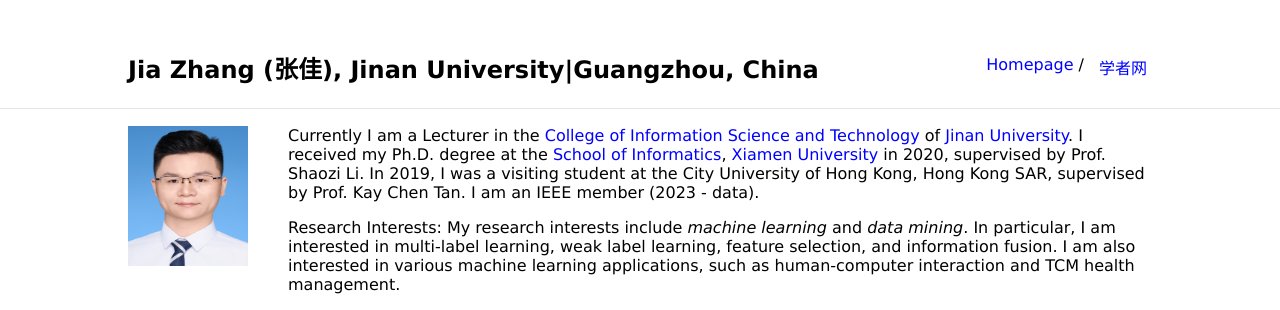
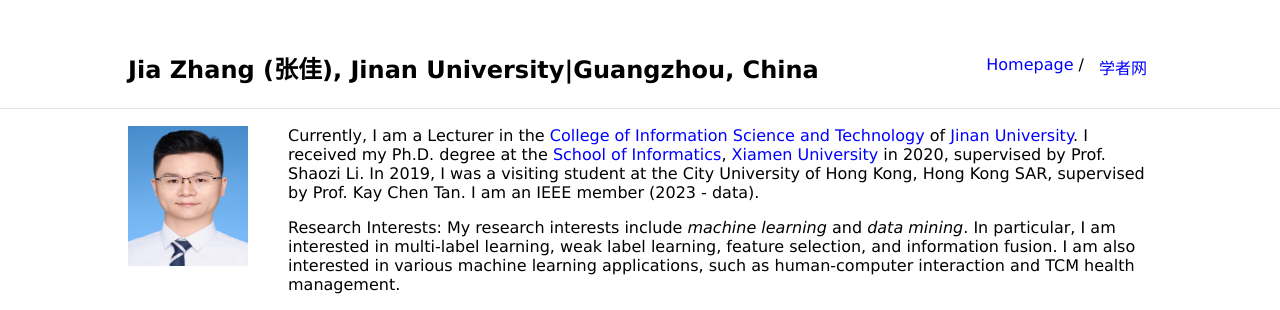
Before and after one commit to jiazhang-ml/jiazhang-ml.github.io, a Jekyll site: the page built from index.md, in a window 1280 px wide. Shown: the top 310 px of the page. Built offline with Jekyll 4.4.1, drawn with Linux system fonts in a browser that asks for light colours.

```diff
--- a/index.md
+++ b/index.md
@@ -5,7 +5,7 @@ layout: default
 
 <img class="profile-picture" src="jiazhang.jpg">
 
-Currently I am a Lecturer in the [College of Information Science and Technology](https://xxxy.jnu.edu.cn/main.htm) of [Jinan University](https://www.jnu.edu.cn/). I received my Ph.D. degree at the [School of Informatics](https://informatics.xmu.edu.cn/), [Xiamen University](https://www.xmu.edu.cn/) in 2020, supervised by Prof. Shaozi Li. In 2019, I was a visiting student at the City University of Hong Kong, Hong Kong SAR, supervised by Prof. Kay Chen Tan. I am an IEEE member (2023 - data).
+Currently, I am a Lecturer in the [College of Information Science and Technology](https://xxxy.jnu.edu.cn/main.htm) of [Jinan University](https://www.jnu.edu.cn/). I received my Ph.D. degree at the [School of Informatics](https://informatics.xmu.edu.cn/), [Xiamen University](https://www.xmu.edu.cn/) in 2020, supervised by Prof. Shaozi Li. In 2019, I was a visiting student at the City University of Hong Kong, Hong Kong SAR, supervised by Prof. Kay Chen Tan. I am an IEEE member (2023 - data).
 
 Research Interests: My research interests include *machine learning* and *data mining*. In particular, I am interested in multi-label learning, weak label learning, feature selection, and information fusion. I am also interested in various machine learning applications, such as human-computer interaction and TCM health management.
 
```
